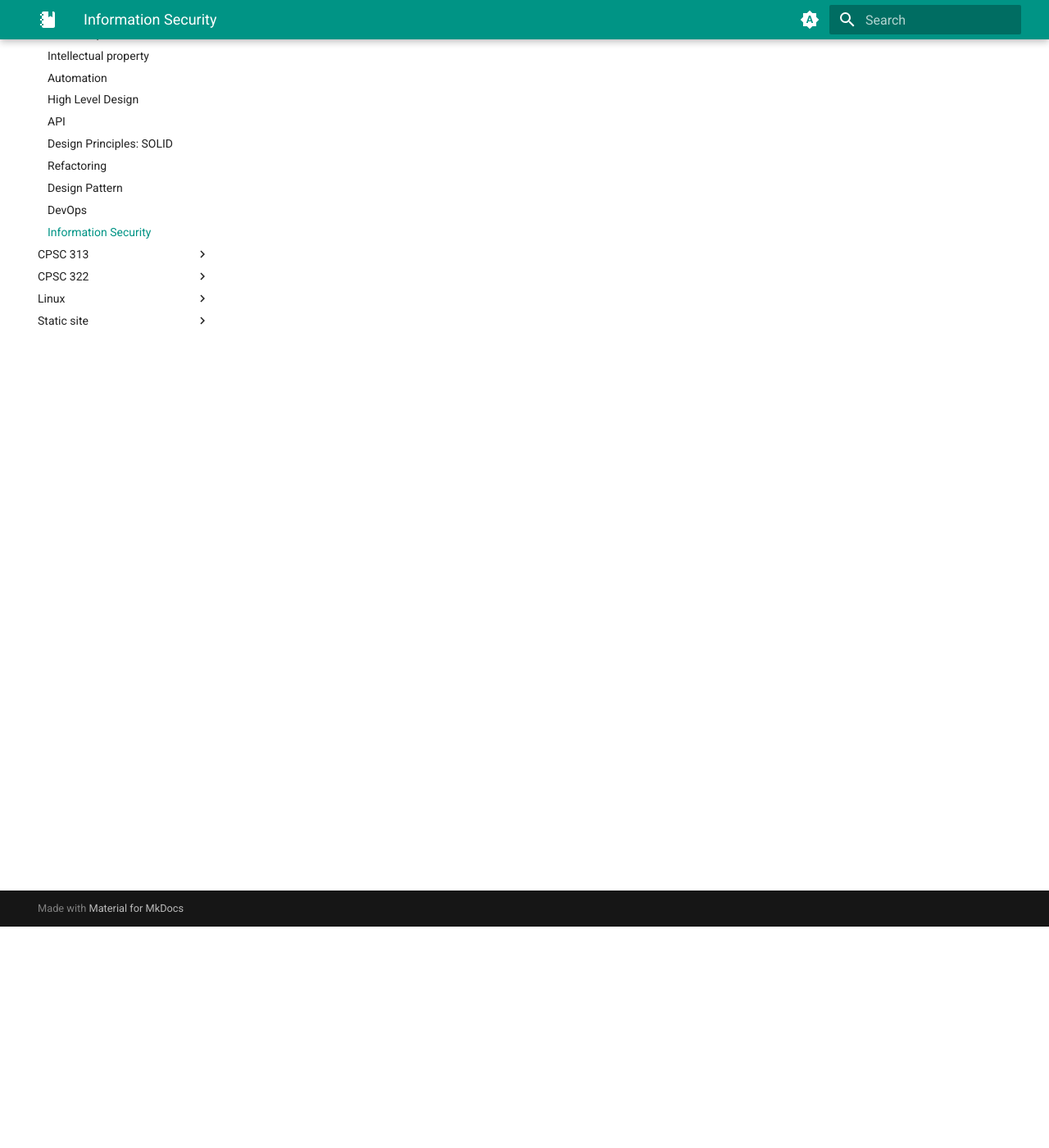
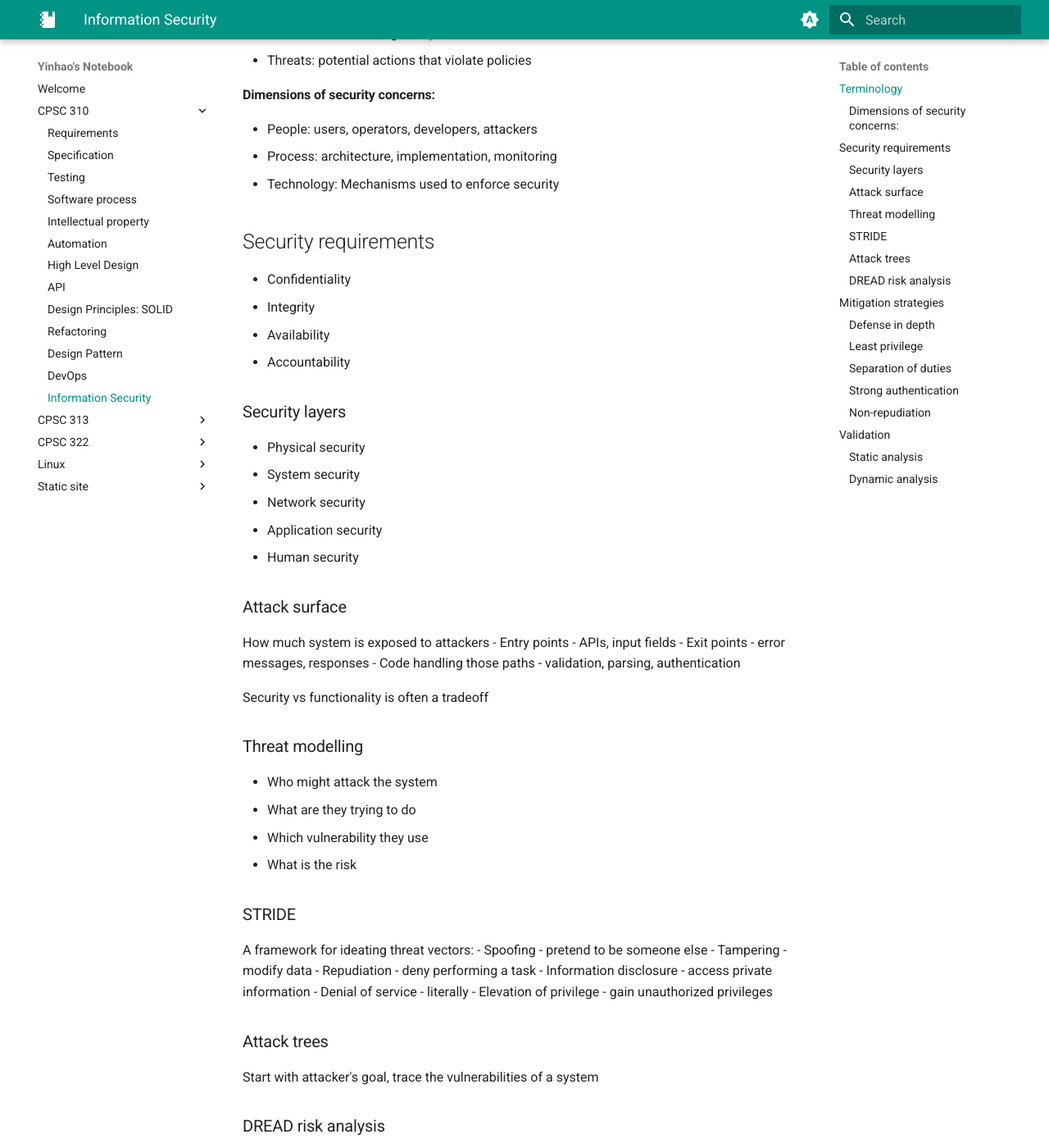
Before and after one commit to yinhao-f/notes, an MkDocs documentation site: the page built from docs/CPSC-310/13-info-sec.md, in a window 1280 px wide and 1400 px high, scrolled down 270 px. Shown: the whole window at 82% size. Built offline with MkDocs 1.6.1 and Material for MkDocs 9.7.7, drawn with Linux system fonts in a browser that asks for light colours; some of the changed text lies outside the part shown.

Commit message:
Finished Info Sec

```diff
--- a/docs/CPSC-310/13-info-sec.md
+++ b/docs/CPSC-310/13-info-sec.md
@@ -1 +1,92 @@
 # Information Security
+
+## Terminology
+
+- Assets: things the system try to protect
+- Subjects: people or entities that interact with the system
+- Policies: rules defining acceptable behavior
+- Threats: potential actions that violate policies
+
+#### Dimensions of security concerns:
+- People: users, operators, developers, attackers
+- Process: architecture, implementation, monitoring
+- Technology: Mechanisms used to enforce security
+
+## Security requirements
+
+- Confidentiality
+- Integrity
+- Availability
+- Accountability
+
+### Security layers
+- Physical security
+- System security
+- Network security
+- Application security
+- Human security
+
+### Attack surface
+
+How much system is exposed to attackers
+- Entry points - APIs, input fields
+- Exit points - error messages, responses
+- Code handling those paths - validation, parsing, authentication
+
+Security vs functionality is often a tradeoff
+
+### Threat modelling
+
+- Who might attack the system
+- What are they trying to do
+- Which vulnerability they use
+- What is the risk
+
+### STRIDE
+A framework for ideating threat vectors:
+- Spoofing - pretend to be someone else
+- Tampering - modify data
+- Repudiation - deny performing a task
+- Information disclosure - access private information
+- Denial of service - literally
+- Elevation of privilege - gain unauthorized privileges
+
+### Attack trees
+Start with attacker's goal, trace the vulnerabilities of a system
+
+### DREAD risk analysis
+Evaluating an attack:
+- Damage - how bad?
+- Reproducibility - how easy to reproduce?
+- Exploitability - how hard?
+- Affected users - how many users impacted?
+- Discoverability - how easy to discover?
+
+## Mitigation strategies
+
+### Defense in depth
+
+### Least privilege
+
+### Separation of duties
+
+### Strong authentication
+
+### Non-repudiation
+
+## Validation
+
+Validate mitigation strategies
+
+- Code review
+- Static analysis
+- Dynamic analysis
+- Penetration testing
+
+### Static analysis
+
+Linting - linters can check vulnerabilities
+
+### Dynamic analysis
+
+Fuzz testing - exercising software with unexpected inputs
```
